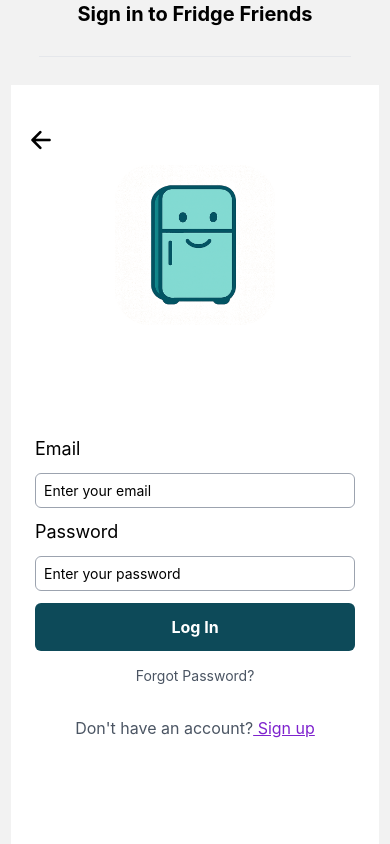
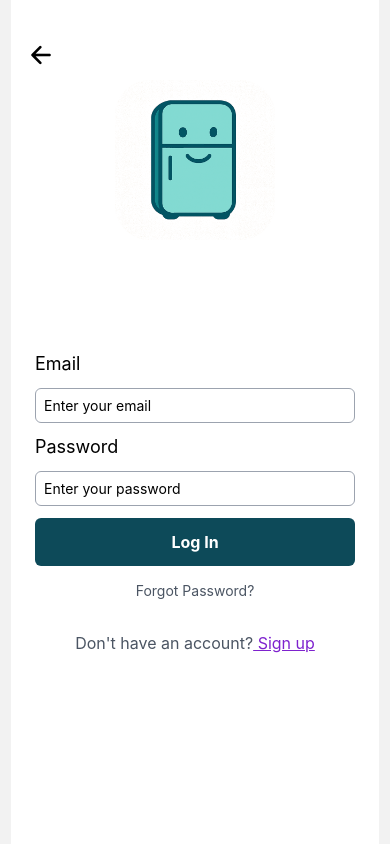
Before and after one commit to kwiatek-ctrl/Fridge-Friends, a React Native app: screen /Login in a window 390 px wide. Built offline with nearby package versions, Linux system fonts and the light colour scheme.

Commit message:
remove problem titles from login and create account (#44)

```diff
--- a/App.tsx
+++ b/App.tsx
@@ -25,7 +25,7 @@ export default function App() {
       <UserProvider>
         <Stack.Navigator screenOptions={{ headerShown: false }} initialRouteName="Home">
           <Stack.Screen name="Home" component={HomeScreen} />
-          <Stack.Screen name="Login" component={LoginScreen} />
+          <Stack.Screen name="Login" component={LoginScreen} options={{ headerShown: false }}/>
           <Stack.Screen name="CreateAccount" component={CreateAccountScreen} />
           <Stack.Screen name="RecipeFilter" component={RecipeFilterScreen} />
           <Stack.Screen name="RecipeResult" component={RecipeResultScreen} />
--- a/components/ScreenContent.tsx
+++ b/components/ScreenContent.tsx
@@ -1,24 +1,28 @@
 import { Text, View } from 'react-native';
-
 import { EditScreenInfo } from './LogIn';
 
-
 type ScreenContentProps = {
-  title: string;
+  title?: string;
   path: string;
   children?: React.ReactNode;
+  navigation: any;
 };
 
-export const ScreenContent = ({ title, path, children , navigation}: ScreenContentProps) => {
+export const ScreenContent = ({ title, path, children, navigation }: ScreenContentProps) => {
   return (
     <View className={styles.container}>
-      <Text className={styles.title}>{title}</Text>
-      <View className={styles.separator} />
-      <EditScreenInfo path={path} navigation={navigation}/>
+      {title && (
+        <>
+          <Text className={styles.title}>{title}</Text>
+          <View className={styles.separator} />
+        </>
+      )}
+      <EditScreenInfo path={path} navigation={navigation} />
       {children}
     </View>
   );
 };
+
 const styles = {
   container: `items-center flex-1 justify-center`,
   separator: `h-[1px] my-7 w-4/5 bg-gray-200`,
--- a/pages/CreateAccountScreen.tsx
+++ b/pages/CreateAccountScreen.tsx
@@ -4,7 +4,7 @@ import  CreateAccount from "components/CreateAccount";
 export default function CreateAccountScreen({onUserAdded}) {
   return (
     <View className="flex-1  bg-white">
-       <Text className="text-2xl font-bold mb-6">Create Account</Text>
+
       <CreateAccount onUserAdded={onUserAdded} />
     </View>
   );
--- a/pages/LoginScreen.tsx
+++ b/pages/LoginScreen.tsx
@@ -3,7 +3,7 @@ import { ScreenContent } from 'components/ScreenContent';
 export default function LoginScreen({navigation}) {
   return (
     <ScreenContent
-      title="Sign in to Fridge Friends"
+
       path="LoginScreen.tsx"
       navigation={navigation}
     />
```
